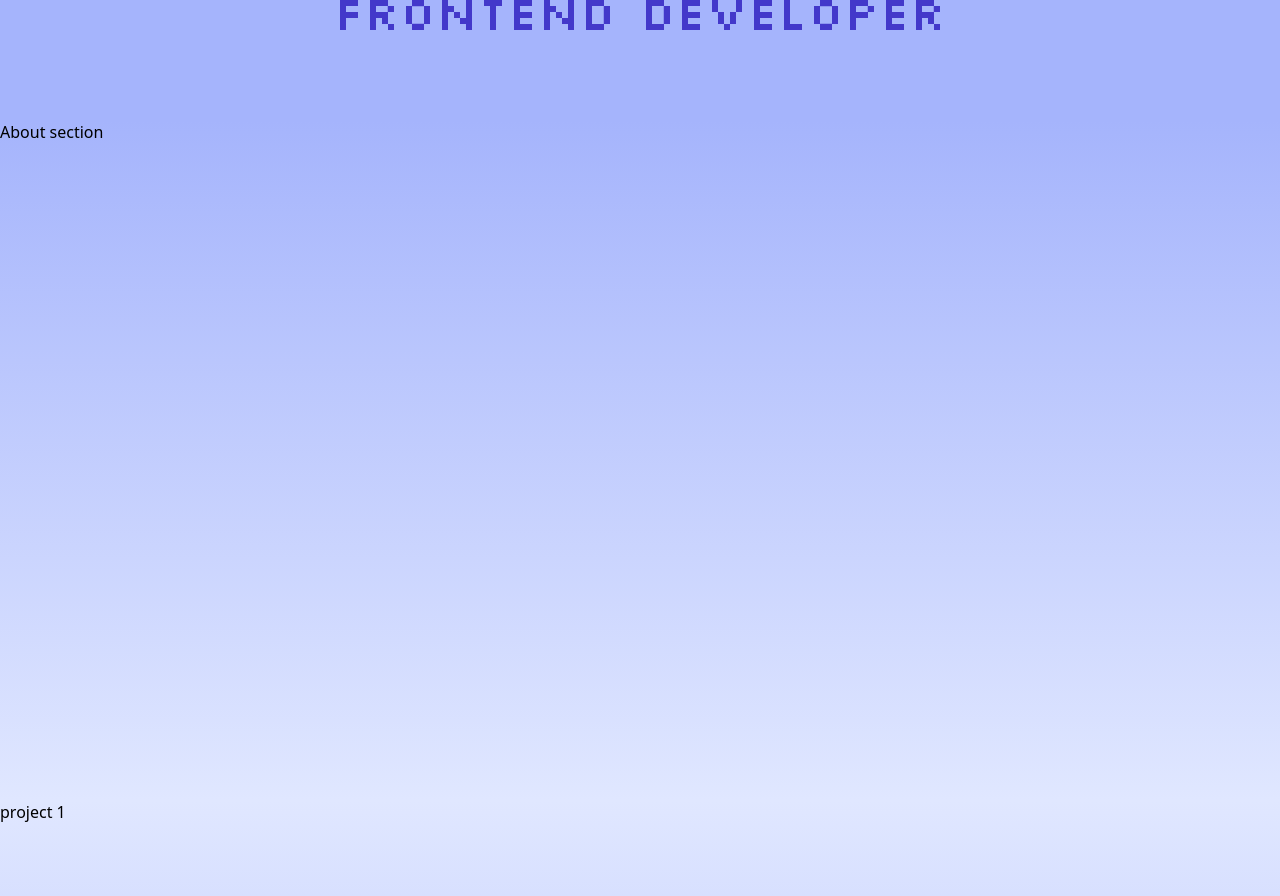
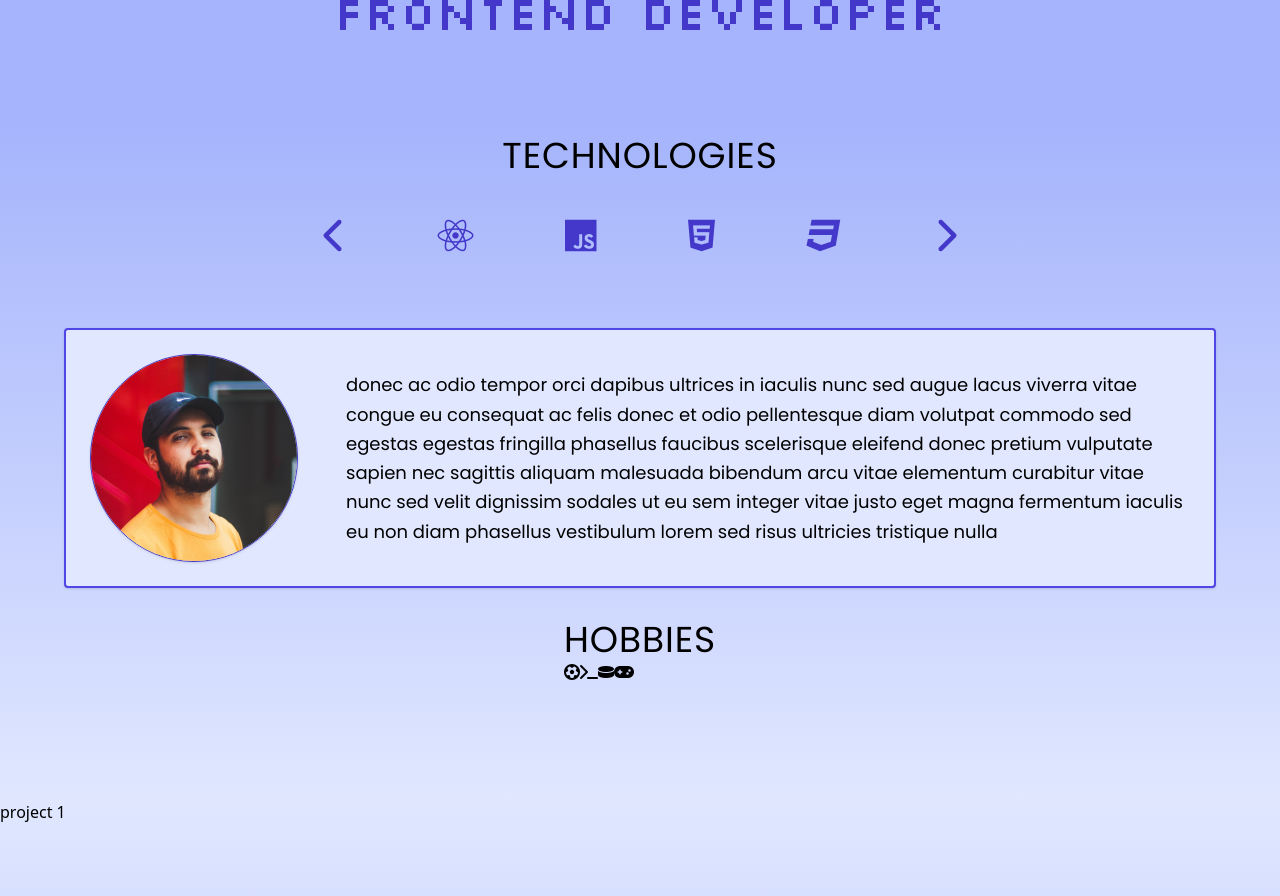
Before and after one commit to v-grillone/portfolio-page, a React (Create React App) app: page / in a window 1280 px wide. Shown: the part 680-1576 px from the top of the page. Built offline with nearby package versions, Linux system fonts and the light colour scheme.

Commit message:
about section initialize

```diff
--- a/src/components/AboutSection.js
+++ b/src/components/AboutSection.js
@@ -1,11 +1,53 @@
-import React, { useRef } from 'react'
+import { useEffect, useRef, useState } from 'react'
 
 const AboutSection = ({ aboutRef }) => {
 
+  const [techIconsVisable, setTechIconsVisable] = useState(false);
+  console.log(techIconsVisable);
+
+  const technologiesIconSection = useRef();
+  useEffect(() => {
+    const techIconsObserver = new IntersectionObserver((entries) => {
+      entries[0].isIntersecting ? setTechIconsVisable(true) : setTechIconsVisable(false);
+    })
+    techIconsObserver.observe(technologiesIconSection.current);
+  }, [])
+
+
+  // let updatedDelay = '0s'
+  // const increaseSlideDelay = () => {
+  //   const slideDelay = getComputedStyle(document.documentElement).getPropertyValue('--tech-icon-delay')
+  //   console.log(slideDelay);
+
+  // }
+  // increaseSlideDelay();
+
   return (
-    <div ref={aboutRef} className='about-section h-85vh bg-gradient-to-b from-indigo-300 to-indigo-100'>
-      <p>About section</p>
-
+    <div ref={aboutRef} className='about-section px-16 py-4 h-85vh w-full bg-gradient-to-b from-indigo-300 to-indigo-100 flex flex-col items-center space-y-8'>
+      <div className='technologies-section flex flex-col items-center w-full'>
+        <h5 className='text-4xl font-poppins uppercase tracking-wide'>Technologies</h5>
+        <div ref={technologiesIconSection} className={`tech-icons-container p-10 flex justify-evenly w-[70vw] ${techIconsVisable ? 'tech-icons-compress' : ''}`}>
+          <i className={`fa-solid fa-chevron-left text-4xl text-indigo-700 ${techIconsVisable ? 'white-slide-final' : ''}`}></i>
+          <i className={`fa-brands fa-react text-4xl text-indigo-700 ${techIconsVisable ? 'white-slide-1' : ''}`}></i>
+          <i className={`fa-brands fa-js text-4xl text-indigo-700 ${techIconsVisable ? 'white-slide-2' : ''}`}></i>
+          <i className={`fa-brands fa-html5 text-4xl text-indigo-700 ${techIconsVisable ? 'white-slide-3' : ''}`}></i>
+          <i className={`fa-brands fa-css3 text-4xl text-indigo-700 ${techIconsVisable ? 'white-slide-4' : ''}`}></i>
+          <i className={`fa-solid fa-chevron-right text-4xl text-indigo-700 ${techIconsVisable ? 'white-slide-final' : ''}`}></i>
+        </div>
+      </div>
+      <div className='introduction-container flex space-x-12 w-full p-6 items-center border-2 rounded border-indigo-600 bg-indigo-100 shadow'>
+        <img src={require('../assets/mock-profile-pic.jpg')} alt="profile-pic" className='object-cover object-center h-52 min-w-[13rem] border border-indigo-700 rounded-full shadow' />
+        <p className='font-poppins text-lg leading-relaxed'>donec ac odio tempor orci dapibus ultrices in iaculis nunc sed augue lacus viverra vitae congue eu consequat ac felis donec et odio pellentesque diam volutpat commodo sed egestas egestas fringilla phasellus faucibus scelerisque eleifend donec pretium vulputate sapien nec sagittis aliquam malesuada bibendum arcu vitae elementum curabitur vitae nunc sed velit dignissim sodales ut eu sem integer vitae justo eget magna fermentum iaculis eu non diam phasellus vestibulum lorem sed risus ultricies tristique nulla</p>
+      </div>
+      <div className="hobbies-section">
+        <h5 className='text-4xl font-poppins uppercase tracking-wide'>Hobbies</h5>
+        <div className="hobbies-icons-container">
+          <i className="fa-solid fa-futbol"></i>
+          <i className="fa-solid fa-terminal"></i>
+          <i className="fa-solid fa-hockey-puck"></i>
+          <i className="fa-solid fa-gamepad"></i>
+        </div>
+      </div>
     </div>
   )
 }
--- a/src/index.css
+++ b/src/index.css
@@ -5,6 +5,7 @@
 @tailwind utilities;
 
 :root {
+  /* hero section */
   --hero-name-length: 8;
   --hero-name-duration: 1.5s;
   --hero-name-delay: 400ms;
@@ -21,6 +22,9 @@
   --hero-img-delay:4.7s;
   --hero-img-float-duration: 5s;
   --hero-img-float-delay: 6s;
+  /* tech icon section */
+  --tech-icon-delay: 1s;
+  --tech-icon-duration: 0.5s;
 }
 
 body {
@@ -167,3 +171,51 @@ code {
     object-position: 50% calc(50% - 80px);
   }
 }
+
+/* Technologies icons animation */
+
+.white-slide-1 {
+  animation: white-slide var(--tech-icon-duration) ease-in-out calc(var(--tech-icon-delay) + 2.5s) backwards;
+}
+
+.white-slide-2 {
+  animation: white-slide var(--tech-icon-duration) ease-in-out calc(var(--tech-icon-delay) + 3s) backwards;
+}
+
+.white-slide-3 {
+  animation: white-slide var(--tech-icon-duration) ease-in-out calc(var(--tech-icon-delay) + 3.5s) backwards;
+}
+
+.white-slide-4 {
+  animation: white-slide var(--tech-icon-duration) ease-in-out calc(var(--tech-icon-delay) + 4s) backwards;
+}
+
+.white-slide-final {
+  animation: white-slide calc(var(--tech-icon-duration) + 0.25s) ease-in-out calc(var(--tech-icon-delay) + 4.5s) backwards;
+}
+
+.tech-icons-compress {
+  animation: tech-icons-compress calc(var(--tech-icon-duration) + 2s) ease-in-out calc(var(--tech-icon-delay)) backwards;
+}
+
+
+@keyframes white-slide {
+  0% {
+    color: #4338ca;
+  }
+  1% {
+    color: white;
+  }
+  100% {
+    color: white;
+  }
+}
+
+@keyframes tech-icons-compress {
+  50% {
+    width: 50vw;
+  }
+  100% {
+    width: 70vw;
+  }
+}
```
Also changed, not shown: src/assets/brackets-curly-svgrepo-com.svg (added), src/assets/mock-profile-pic.jpg (added).
